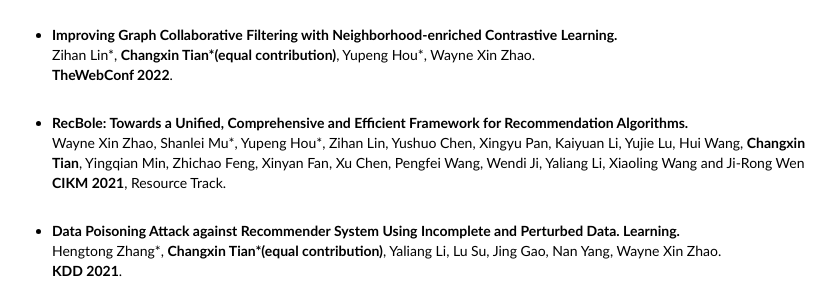
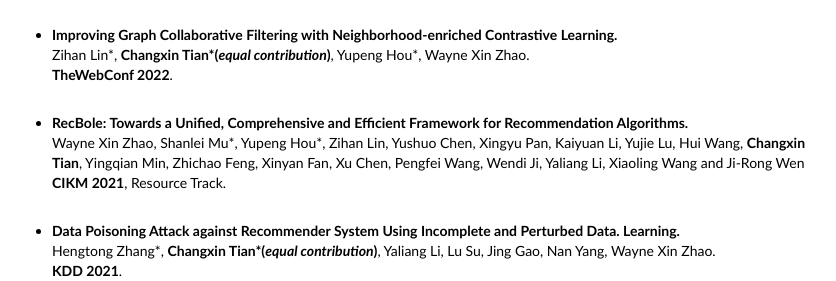
Before and after one commit to ChangxinTian/-ChangxinTian.github.io, a plain HTML site: page index.html in a window 1280 px wide. Shown: the part 671-952 px from the top of the page, without its empty margins (228-1064 px from the left). Drawn offline with Linux system fonts and the light colour scheme.

Commit message:
Update index.html

```diff
--- a/index.html
+++ b/index.html
@@ -132,7 +132,7 @@
                         Learning.
                       </papertitle>
                       <br>
-                      Zihan Lin*, <strong>Changxin Tian*(equal contribution)</strong>, Yupeng Hou*, Wayne Xin Zhao.
+                      Zihan Lin*, <strong>Changxin Tian*(<i>equal contribution</i>)</strong>, Yupeng Hou*, Wayne Xin Zhao.
                       <br>
                       <strong>TheWebConf 2022</strong>.
                       <br>
@@ -169,7 +169,7 @@
                         Learning.
                       </papertitle>
                       <br>
-                      Hengtong Zhang*, <strong>Changxin Tian*(equal contribution)</strong>, Yaliang Li, Lu Su, Jing Gao,
+                      Hengtong Zhang*, <strong>Changxin Tian*(<i>equal contribution</i>)</strong>, Yaliang Li, Lu Su, Jing Gao,
                       Nan Yang, Wayne Xin
                       Zhao.
                       <br>
```
